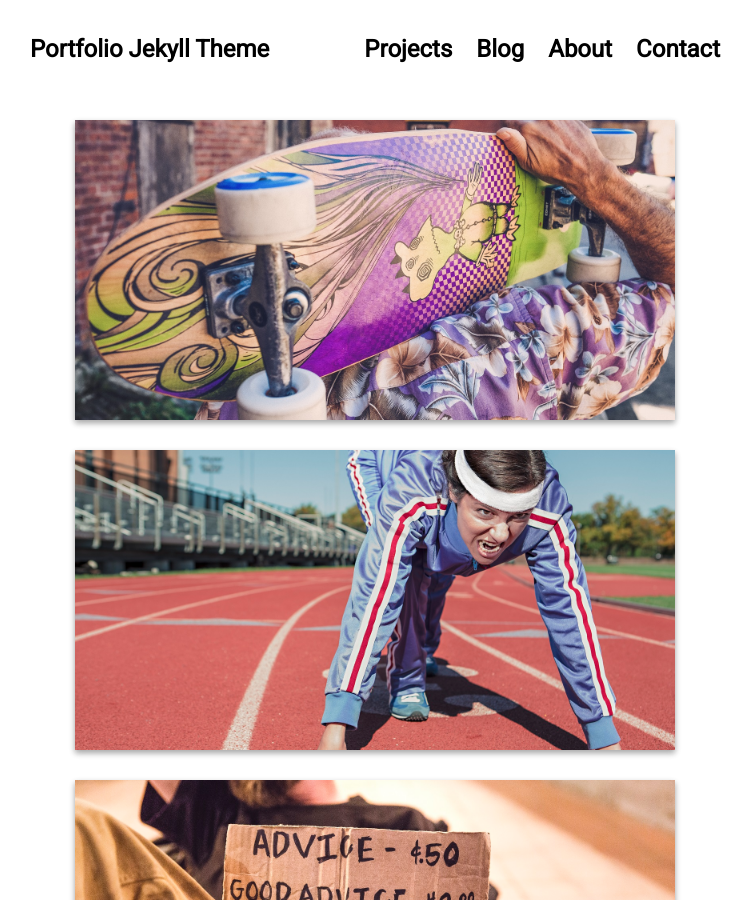
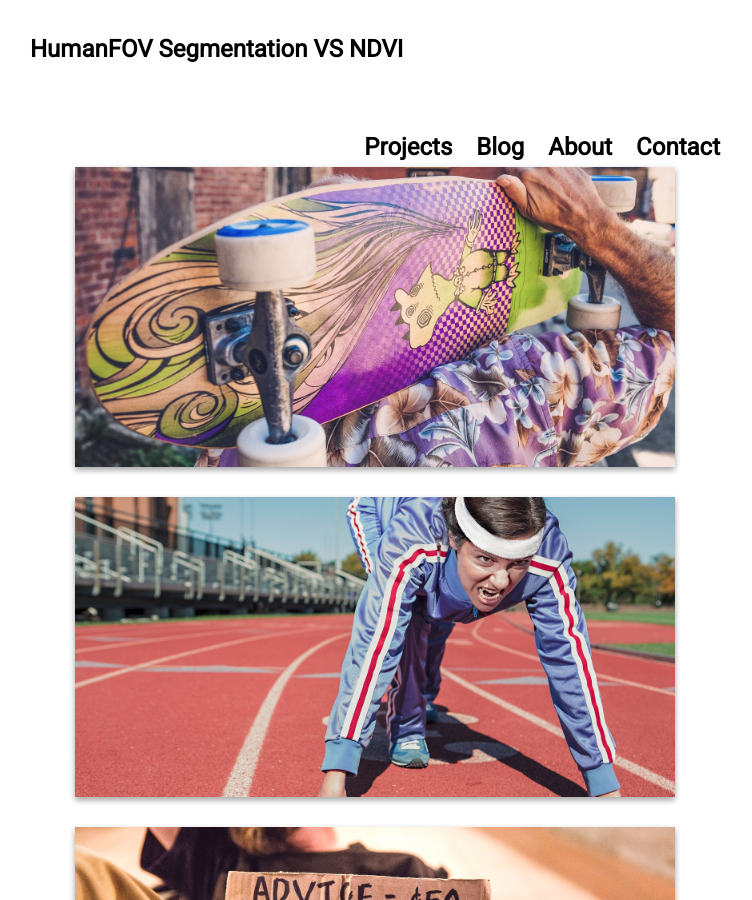
Before and after one commit to jinuew/webinfo, a Jekyll site: the page built from index.md, in a window 1280 px wide and 900 px high. Shown: the whole window, without its empty margins (265-1017 px from the left). Built offline with Jekyll 4.4.1, drawn with Linux system fonts in a browser that asks for light colours; nearby versions of some CDN libraries.

Commit message:
Update _config.yml

```diff
--- a/_config.yml
+++ b/_config.yml
@@ -7,6 +7,6 @@
 
 # Customise atom feed settings (this is where Jekyll-Feed gets configuration information)
 
-title:		   "Portfolio Jekyll Theme"
+title:		   "HumanFOV Segmentation VS NDVI"
 description: "Powered by Jekyll and GitHub Pages"
 author:      "Paul Le"
```
